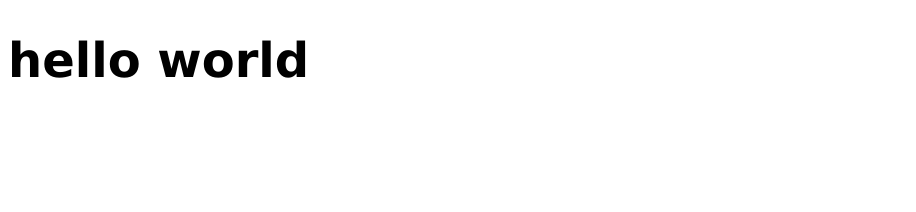
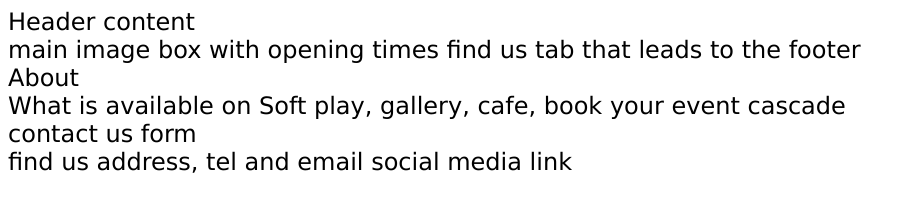
Before and after one commit to JessMair/Tots-Play, a plain HTML site: page index.html in a window 1280 px wide. Shown: the whole page, without its empty margins (0-916 px from the left). Drawn offline with Linux system fonts and the light colour scheme.

Commit message:
Add template structure for the home page

```diff
--- a/index.html
+++ b/index.html
@@ -11,6 +11,26 @@
     <title>Tots Play</title>
 </head>
 <body>
-    <h1>hello world</h1>
+    <header>Header content</header>
+    <section>
+        main image
+        box with opening times
+        find us tab that leads to the footer
+    </section>
+    <Section>
+        About
+    </Section>
+    <Section>
+        What is available on
+        Soft play, gallery, cafe, book your event cascade
+    </Section>
+    <Section>
+        contact us form
+    </Section>
+    <footer>
+        find us
+        address, tel and email
+        social media link
+    </footer>
 </body>
 </html>
```
